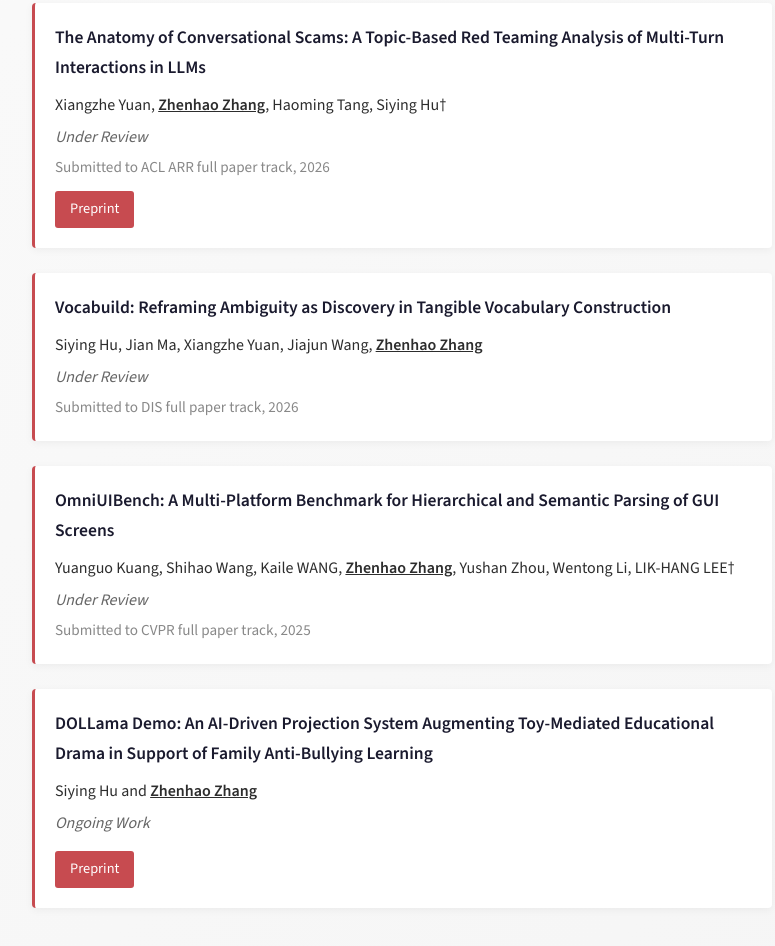
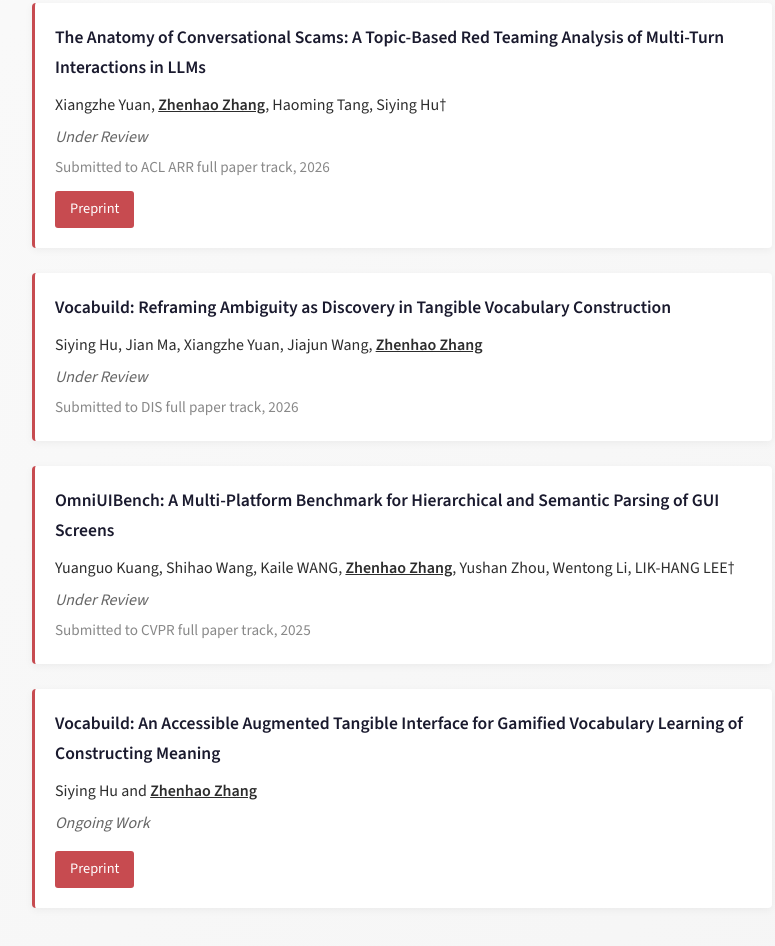
Before and after one commit to BlackhawkZZH/personal_website, a plain HTML site: page index.html in a window 1280 px wide. Shown: the part 2784-3730 px from the top of the page, without its empty margins (238-1013 px from the left). Drawn offline with nearby package versions, Linux system fonts and the light colour scheme.

Commit message:
fix: display mismatch

```diff
--- a/index.html
+++ b/index.html
@@ -426,7 +426,7 @@
 
         <div class="manuscript">
           <div class="pub-title">
-            DOLLama Demo: An AI-Driven Projection System Augmenting Toy-Mediated Educational Drama in Support of Family Anti-Bullying Learning
+            Vocabuild: An Accessible Augmented Tangible Interface for Gamified Vocabulary Learning of Constructing Meaning
           </div>
           <div class="pub-authors">Siying Hu and <u><b>Zhenhao Zhang</b></u
             ></div>
```
